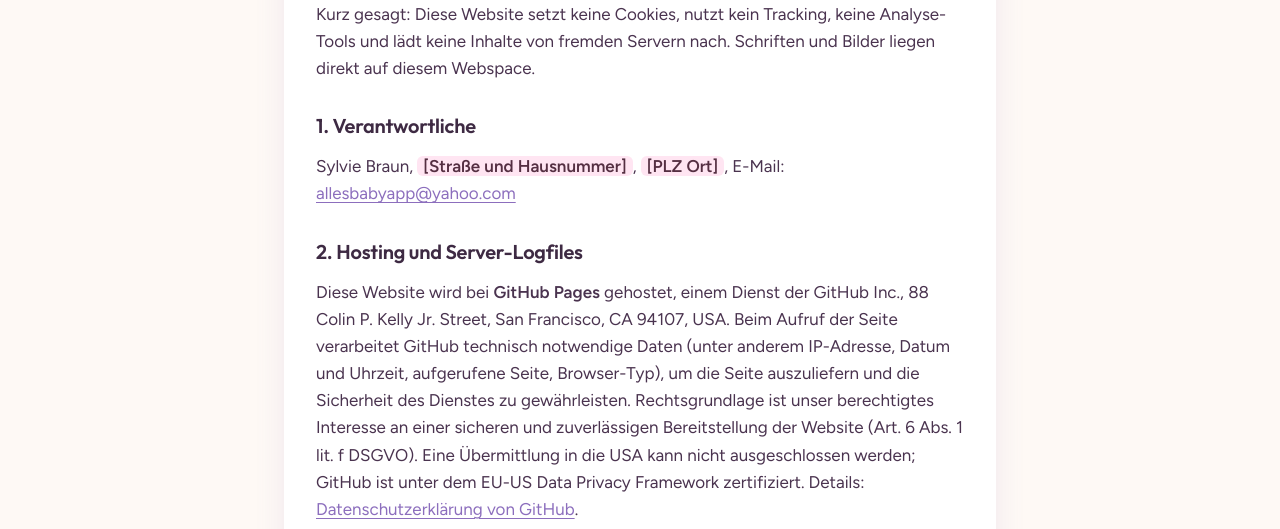
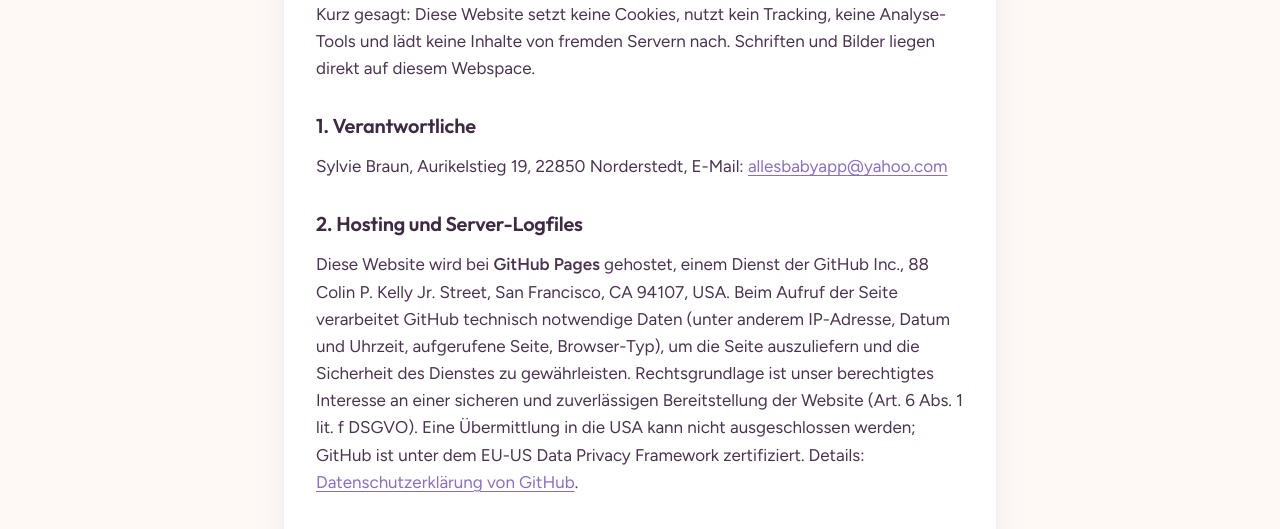
Before and after one commit to AllesBaby/allesbaby-website, a plain HTML site: page datenschutz.html in a window 1280 px wide. Shown: the part 271-800 px from the top of the page. Drawn offline with Linux system fonts and the light colour scheme.

Commit message:
Update contact information in datenschutz.html

```diff
--- a/datenschutz.html
+++ b/datenschutz.html
@@ -52,7 +52,7 @@
         <p>Kurz gesagt: Diese Website setzt keine Cookies, nutzt kein Tracking, keine Analyse-Tools und lädt keine Inhalte von fremden Servern nach. Schriften und Bilder liegen direkt auf diesem Webspace.</p>
 
         <h2>1. Verantwortliche</h2>
-        <p>Sylvie Braun, <span class="placeholder">[Straße und Hausnummer]</span>, <span class="placeholder">[PLZ Ort]</span>, E-Mail: <a href="mailto:allesbabyapp@yahoo.com">allesbabyapp@yahoo.com</a></p>
+        <p>Sylvie Braun, Aurikelstieg 19, 22850 Norderstedt, E-Mail: <a href="mailto:allesbabyapp@yahoo.com">allesbabyapp@yahoo.com</a></p>
 
         <h2>2. Hosting und Server-Logfiles</h2>
         <p>Diese Website wird bei <strong>GitHub Pages</strong> gehostet, einem Dienst der GitHub Inc., 88 Colin P. Kelly Jr. Street, San Francisco, CA 94107, USA. Beim Aufruf der Seite verarbeitet GitHub technisch notwendige Daten (unter anderem IP-Adresse, Datum und Uhrzeit, aufgerufene Seite, Browser-Typ), um die Seite auszuliefern und die Sicherheit des Dienstes zu gewährleisten. Rechtsgrundlage ist unser berechtigtes Interesse an einer sicheren und zuverlässigen Bereitstellung der Website (Art. 6 Abs. 1 lit. f DSGVO). Eine Übermittlung in die USA kann nicht ausgeschlossen werden; GitHub ist unter dem EU-US Data Privacy Framework zertifiziert. Details: <a href="https://docs.github.com/de/site-policy/privacy-policies/github-general-privacy-statement" target="_blank" rel="noopener">Datenschutzerklärung von GitHub</a>.</p>
```
